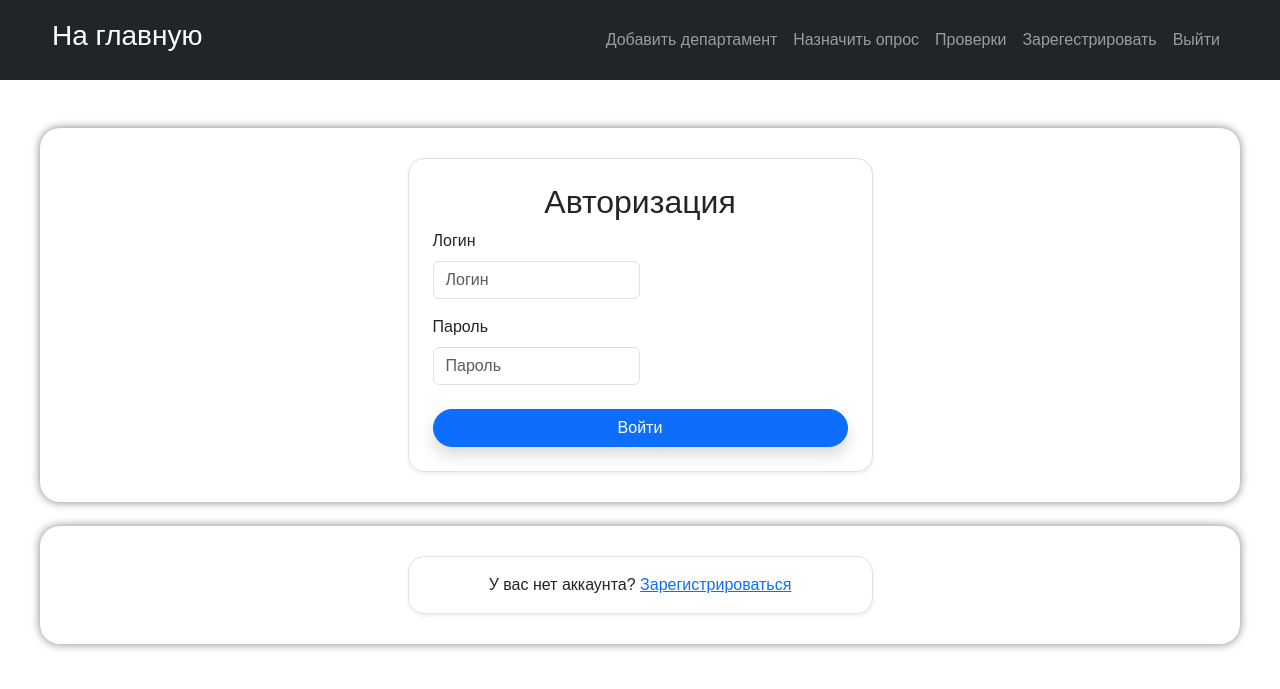
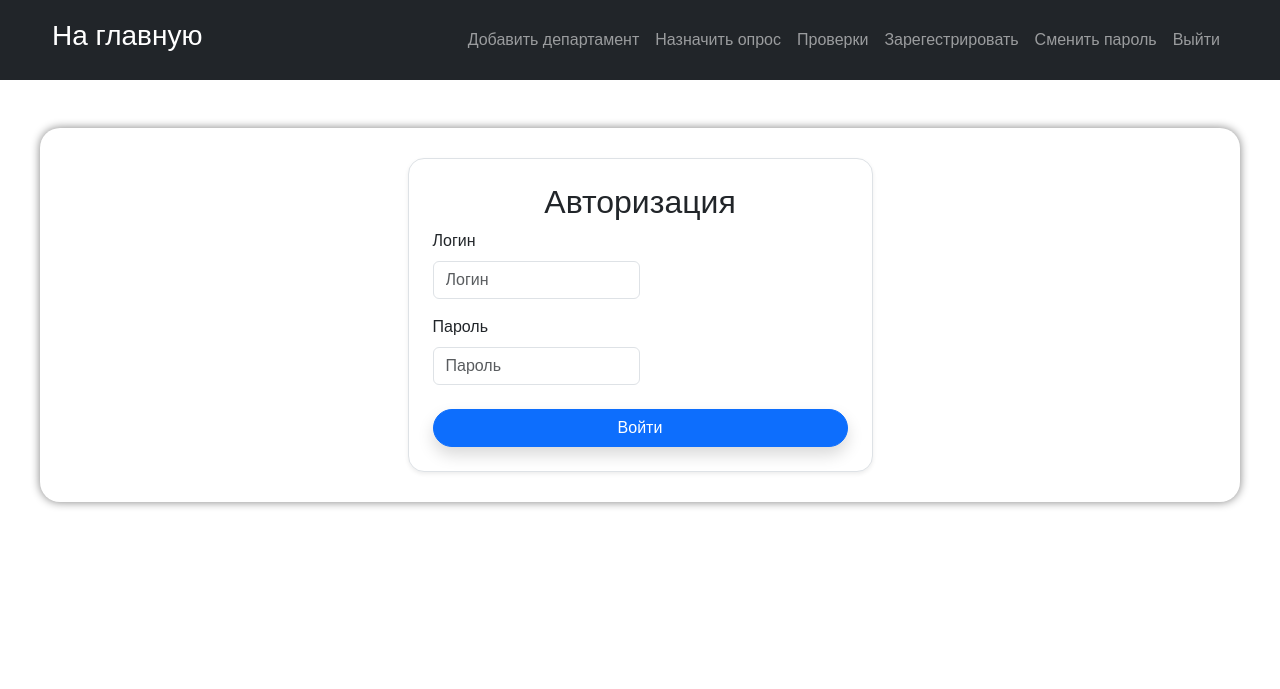
Before and after one commit to Russo2642/audit_review, a Django app: page /auth/login/ in a window 1280 px wide. Shown: the top 689 px of the page. Run offline with Django 4.2, Linux system fonts and the light colour scheme; the visitor is signed in with stand-in values (Sample User, id 1); some libraries are stand-ins or nearby versions.

Commit message:
Add change password

```diff
--- a/accounts/urls.py
+++ b/accounts/urls.py
@@ -7,10 +7,13 @@ from accounts.views.user_profile_view import UserDetailView
 
 from accounts.views.user_department_view import DepartmentView
 
+from accounts.views.user_password_change_view import UserPasswordChangeView
+
 urlpatterns = [
     path('register/', RegisterView.as_view(), name='register'),
     path('login/', LoginView.as_view(), name='login'),
     path('logout/', logout_view, name='logout'),
+    path('profile/password_change', UserPasswordChangeView.as_view(), name='password_change'),
     path('profile/<int:pk>', UserDetailView.as_view(), name='profile'),
 
     path('add_department/', DepartmentView.as_view(), name='add_department'),
--- a/templates/account/login.html
+++ b/templates/account/login.html
@@ -23,18 +23,18 @@
         </div>
     </div>
 
-    <div class="row mt-4 mb-5">
-        <div class="d-flex justify-content-center">
-            <div class="col-12 col-sm-11 col-md-8 col-lg-6 col-xl-5">
-                <div class="card rounded-4 shadow-sm border">
-                    <div class="card-body text-center">
-                        <span>
-                            У вас нет аккаунта?
-                            <a href="{% url 'register' %}">Зарегистрироваться</a>
-                        </span>
-                    </div>
-                </div>
-            </div>
-        </div>
-    </div>
+   {# <div class="row mt-4 mb-5"> #}
+       {# <div class="d-flex justify-content-center"> #}
+           {# <div class="col-12 col-sm-11 col-md-8 col-lg-6 col-xl-5"> #}
+              {#  <div class="card rounded-4 shadow-sm border"> #}
+                  {#  <div class="card-body text-center"> #}
+                    {#    <span> #}
+                      {#      У вас нет аккаунта? #}
+                        {#    <a href="{% url 'register' %}">Зарегистрироваться</a> #}
+                       {# </span> #}
+                   {# </div> #}
+                {#</div> #}
+           {# </div> #}
+       {# </div> #}
+   {# </div> #}
 {% endblock %}
--- a/templates/base.html
+++ b/templates/base.html
@@ -58,6 +58,11 @@
                         </li>
                     {% endif %}
                     <li class="nav-item">
+                        <a class="nav-link" href="{% url 'password_change' %}">
+                            Сменить пароль
+                        </a>
+                    </li>
+                    <li class="nav-item">
                         <a class="nav-link" href="{% url 'logout' %}">
                             Выйти
                         </a>
```
Also changed, not shown: accounts/forms/user_password_change_form.py (added, +32 -0 lines), accounts/views/user_password_change_view.py (added, +19 -0 lines), core/settings.py (+5 -5 lines), templates/account/password_change.html (added, +13 -0 lines).
